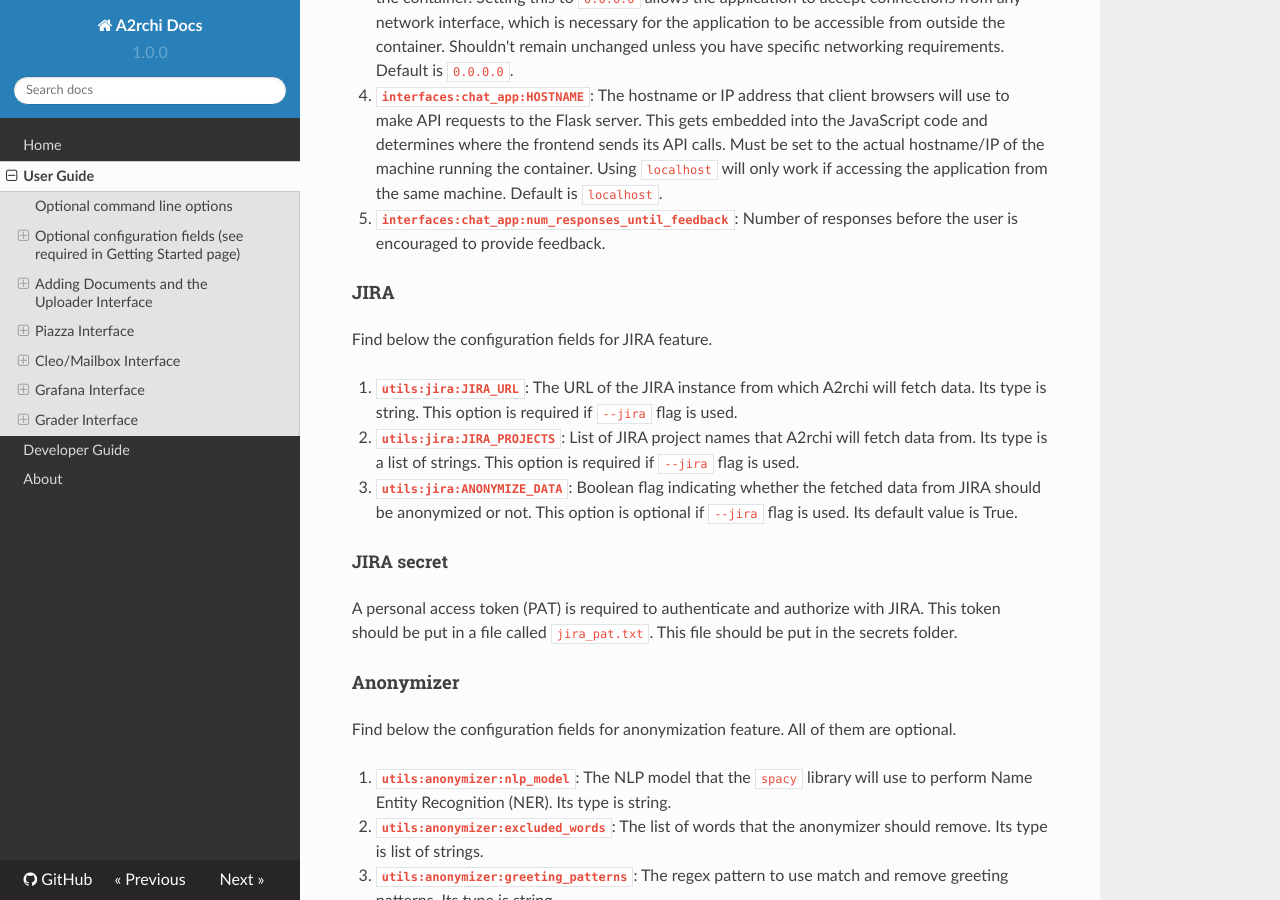
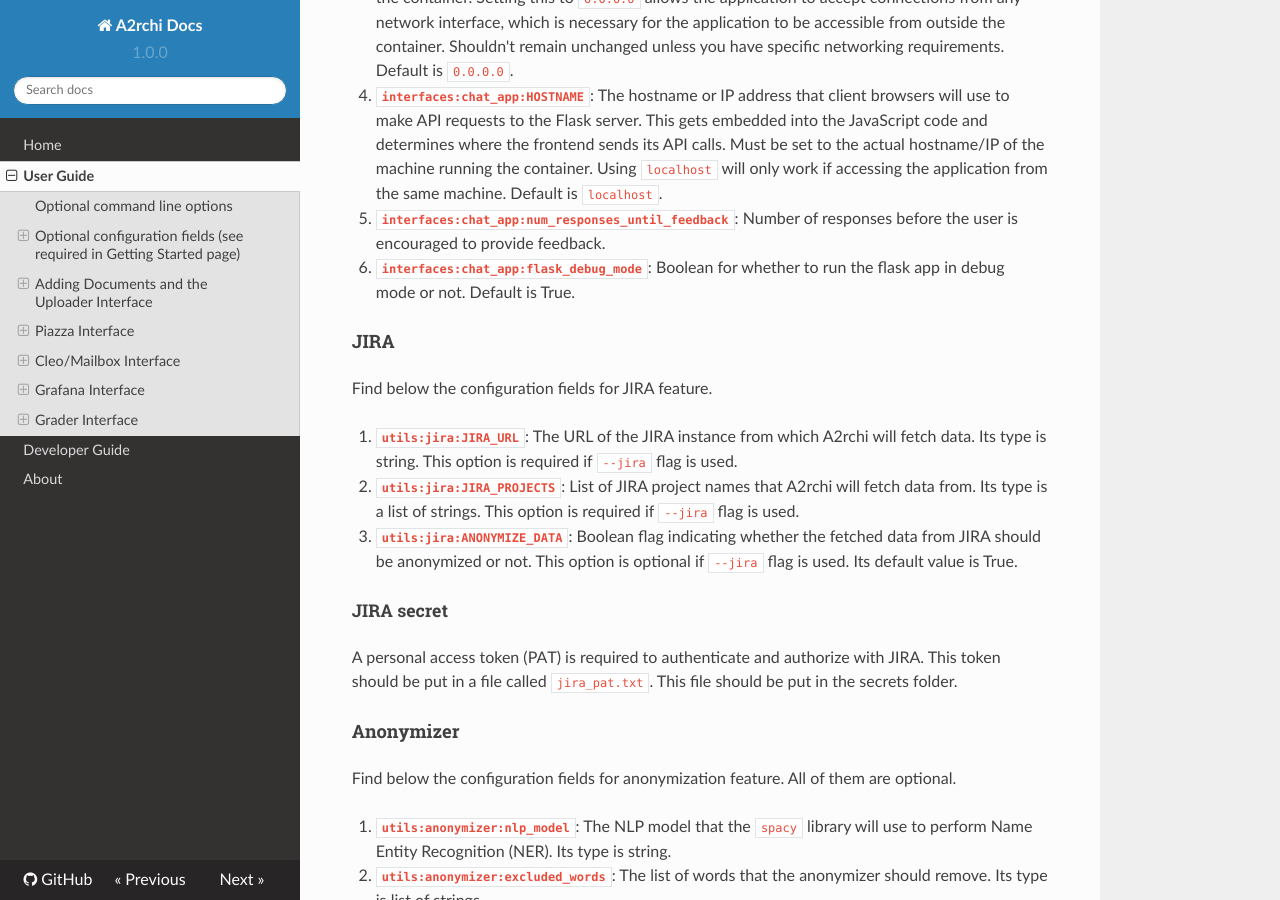
Before and after one commit to mit-submit/A2rchi, an MkDocs documentation site: the page built from docs/docs/user_guide.md, in a window 1280 px wide and 900 px high, scrolled down 3107 px. Built offline with MkDocs 1.6.1, drawn with Linux system fonts in a browser that asks for light colours; nearby versions of some CDN libraries.

Commit message:
bug fix + documentation

```diff
--- a/docs/docs/user_guide.md
+++ b/docs/docs/user_guide.md
@@ -101,6 +101,8 @@
 4. **`interfaces:chat_app:HOSTNAME`**: The hostname or IP address that client browsers will use to make API requests to the Flask server. This gets embedded into the JavaScript code and determines where the frontend sends its API calls. Must be set to the actual hostname/IP of the machine running the container. Using `localhost` will only work if accessing the application from the same machine. Default is `localhost`.
 
 5. **`interfaces:chat_app:num_responses_until_feedback`**: Number of responses before the user is encouraged to provide feedback.
+
+6. **`interfaces:chat_app:flask_debug_mode`**: Boolean for whether to run the flask app in debug mode or not. Default is True.
 
 #### JIRA
 
```
Also changed, not shown: 1 other file.
